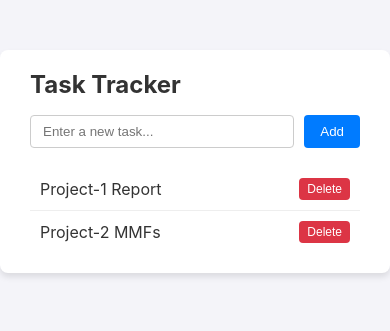
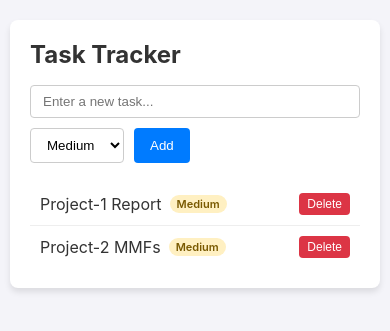
Before and after one commit to 100524271/TA_workshop, a Flask app: page / in a window 390 px wide. Shown: the top 331 px of the page. Run offline with Flask 3, Linux system fonts and the light colour scheme.

Commit message:
Implement feature for issue #1

```diff
--- a/app.py
+++ b/app.py
@@ -2,42 +2,62 @@ from flask import Flask, render_template, request, jsonify
 
 app = Flask(__name__)
 
+ALLOWED_PRIORITIES = {"Low", "Medium", "High"}
+
+
 tasks = [
-    {"id": 1, "title": "Project-1 Report"},
-    {"id": 2, "title": "Project-2 MMFs"}
+    {"id": 1, "title": "Project-1 Report", "priority": "Medium"},
+    {"id": 2, "title": "Project-2 MMFs", "priority": "Medium"}
 ]
 next_id = 3
 
+
 @app.route('/')
 def index():
+    """Render the task tracker page."""
     return render_template('index.html')
+
 
 @app.route('/api/tasks', methods=['GET'])
 def get_tasks():
+    """Return all tasks with a valid priority value."""
+    for task in tasks:
+        if task.get('priority') not in ALLOWED_PRIORITIES:
+            task['priority'] = 'Medium'
     return jsonify(tasks)
+
 
 @app.route('/api/tasks', methods=['POST'])
 def add_task():
+    """Create and return a task with its selected priority."""
     global next_id
-    data = request.get_json()
+    data = request.get_json(silent=True)
 
     if not data or not data.get('title'):
         return jsonify({"error": "Title is required"}), 400
 
+    priority = data.get('priority', 'Medium')
+    if not isinstance(priority, str) or priority not in ALLOWED_PRIORITIES:
+        priority = 'Medium'
+
     new_task = {
         "id": next_id,
-        "title": data['title']
+        "title": data['title'],
+        "priority": priority
     }
     tasks.append(new_task)
     next_id += 1
 
     return jsonify(new_task), 201
 
+
 @app.route('/api/tasks/<int:task_id>', methods=['DELETE'])
 def delete_task(task_id):
+    """Delete the task matching the requested identifier."""
     global tasks
-    tasks = [t for t in tasks if t['id'] != task_id]
+    tasks = [task for task in tasks if task['id'] != task_id]
     return jsonify({"result": "success"}), 200
+
 
 if __name__ == '__main__':
     app.run(debug=True, port=5000)
--- a/static/app.js
+++ b/static/app.js
@@ -7,28 +7,45 @@ async function fetchTasks() {
     taskList.innerHTML = '';
 
     tasks.forEach(task => {
+        const priority = task.priority || 'Medium';
         const li = document.createElement('li');
-        li.innerHTML = `
-            <span>${task.title}</span>
-            <button class="delete-btn" onclick="deleteTask(${task.id})">Delete</button>
-        `;
+        const taskInfo = document.createElement('div');
+        const title = document.createElement('span');
+        const priorityBadge = document.createElement('span');
+        const deleteButton = document.createElement('button');
+
+        title.textContent = task.title;
+        priorityBadge.textContent = priority;
+        priorityBadge.className = `priority-badge priority-${priority.toLowerCase()}`;
+        deleteButton.textContent = 'Delete';
+        deleteButton.className = 'delete-btn';
+        deleteButton.addEventListener('click', () => deleteTask(task.id));
+
+        taskInfo.className = 'task-info';
+        taskInfo.appendChild(title);
+        taskInfo.appendChild(priorityBadge);
+        li.appendChild(taskInfo);
+        li.appendChild(deleteButton);
         taskList.appendChild(li);
     });
 }
 
 async function addTask() {
     const titleInput = document.getElementById('task-title');
+    const priorityInput = document.getElementById('task-priority');
     const title = titleInput.value.trim();
+    const priority = priorityInput.value || 'Medium';
 
     if (!title) return;
 
     await fetch('/api/tasks', {
         method: 'POST',
         headers: { 'Content-Type': 'application/json' },
-        body: JSON.stringify({ title })
+        body: JSON.stringify({ title, priority })
     });
 
     titleInput.value = '';
+    priorityInput.value = 'Medium';
     fetchTasks();
 }
 
--- a/static/style.css
+++ b/static/style.css
@@ -1,5 +1,6 @@
 body {
-    font-family: -apple-system, BlinkMacSystemFont, "Segoe UI", Roboto, Helvetica, Arial, sans-serif;
+    font-family: -apple-system, BlinkMacSystemFont, "Segoe UI", Roboto,
+        Helvetica, Arial, sans-serif;
     background-color: #f4f4f9;
     color: #333;
     display: flex;
@@ -12,7 +13,7 @@ body {
     background: white;
     padding: 20px 30px;
     border-radius: 8px;
-    box-shadow: 0 4px 6px rgba(0,0,0,0.1);
+    box-shadow: 0 4px 6px rgba(0, 0, 0, 0.1);
     width: 100%;
     max-width: 400px;
 }
@@ -28,11 +29,20 @@ h1 {
     margin-bottom: 20px;
 }
 
-input[type="text"] {
-    flex: 1;
+input[type="text"],
+select {
     padding: 8px 12px;
     border: 1px solid #ccc;
     border-radius: 4px;
+}
+
+input[type="text"] {
+    flex: 1;
+    min-width: 0;
+}
+
+select {
+    background-color: white;
 }
 
 button {
@@ -58,6 +68,7 @@ li {
     display: flex;
     justify-content: space-between;
     align-items: center;
+    gap: 10px;
     padding: 10px;
     border-bottom: 1px solid #eee;
 }
@@ -66,12 +77,63 @@ li:last-child {
     border-bottom: none;
 }
 
+.task-info {
+    display: flex;
+    align-items: center;
+    gap: 8px;
+    min-width: 0;
+}
+
+.priority-badge {
+    display: inline-block;
+    padding: 2px 7px;
+    border-radius: 10px;
+    font-size: 11px;
+    font-weight: 600;
+    white-space: nowrap;
+}
+
+.priority-low {
+    background-color: #d9f2df;
+    color: #176b2c;
+}
+
+.priority-medium {
+    background-color: #fff0c2;
+    color: #795900;
+}
+
+.priority-high {
+    background-color: #ffd9d9;
+    color: #9b1c1c;
+}
+
 .delete-btn {
     background-color: #dc3545;
     padding: 4px 8px;
     font-size: 12px;
+    flex-shrink: 0;
 }
 
 .delete-btn:hover {
     background-color: #c82333;
 }
+
+@media (max-width: 480px) {
+    body {
+        padding-top: 20px;
+    }
+
+    .container {
+        margin: 0 10px;
+        padding: 20px;
+    }
+
+    .task-input {
+        flex-wrap: wrap;
+    }
+
+    input[type="text"] {
+        flex-basis: 100%;
+    }
+}
--- a/templates/index.html
+++ b/templates/index.html
@@ -12,6 +12,11 @@
 
         <div class="task-input">
             <input type="text" id="task-title" placeholder="Enter a new task...">
+            <select id="task-priority" name="priority" aria-label="Task priority">
+                <option value="Low">Low</option>
+                <option value="Medium" selected>Medium</option>
+                <option value="High">High</option>
+            </select>
             <button onclick="addTask()">Add</button>
         </div>
 
```
Also changed, not shown: tests/test_app.py (+102 -6 lines).
